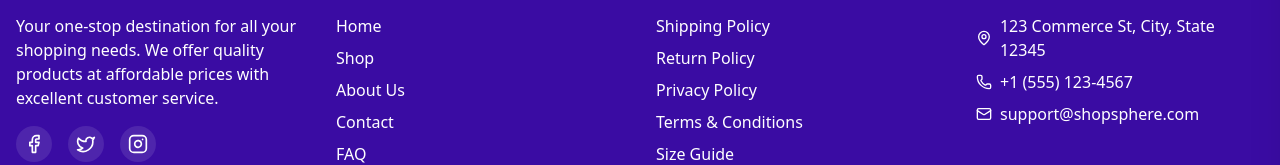
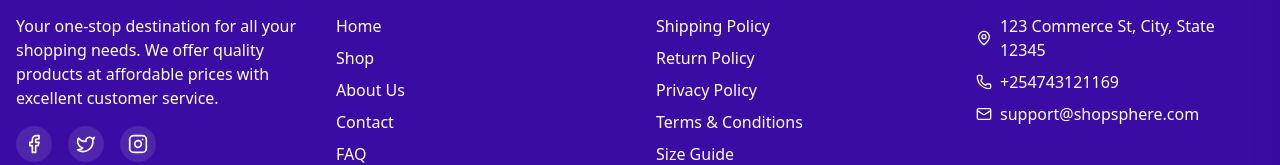
Before and after one commit to Jigishas/Shopsphere, a React (Vite) app in the folder client/: page /api/products in a window 1280 px wide. Shown: the part 546-711 px from the top of the page. Built offline with nearby package versions, Linux system fonts and the light colour scheme; no server answers.

Commit message:
first commit

```diff
--- a/client/src/ShopFooter.tsx
+++ b/client/src/ShopFooter.tsx
@@ -63,7 +63,7 @@ function ShopFooter() {
               </li>
               <li className="flex items-center gap-2">
                 <Phone size={16} />
-                +1 (555) 123-4567
+                +254743121169
               </li>
               <li className="flex items-center gap-2">
                 <Mail size={16} />
```
